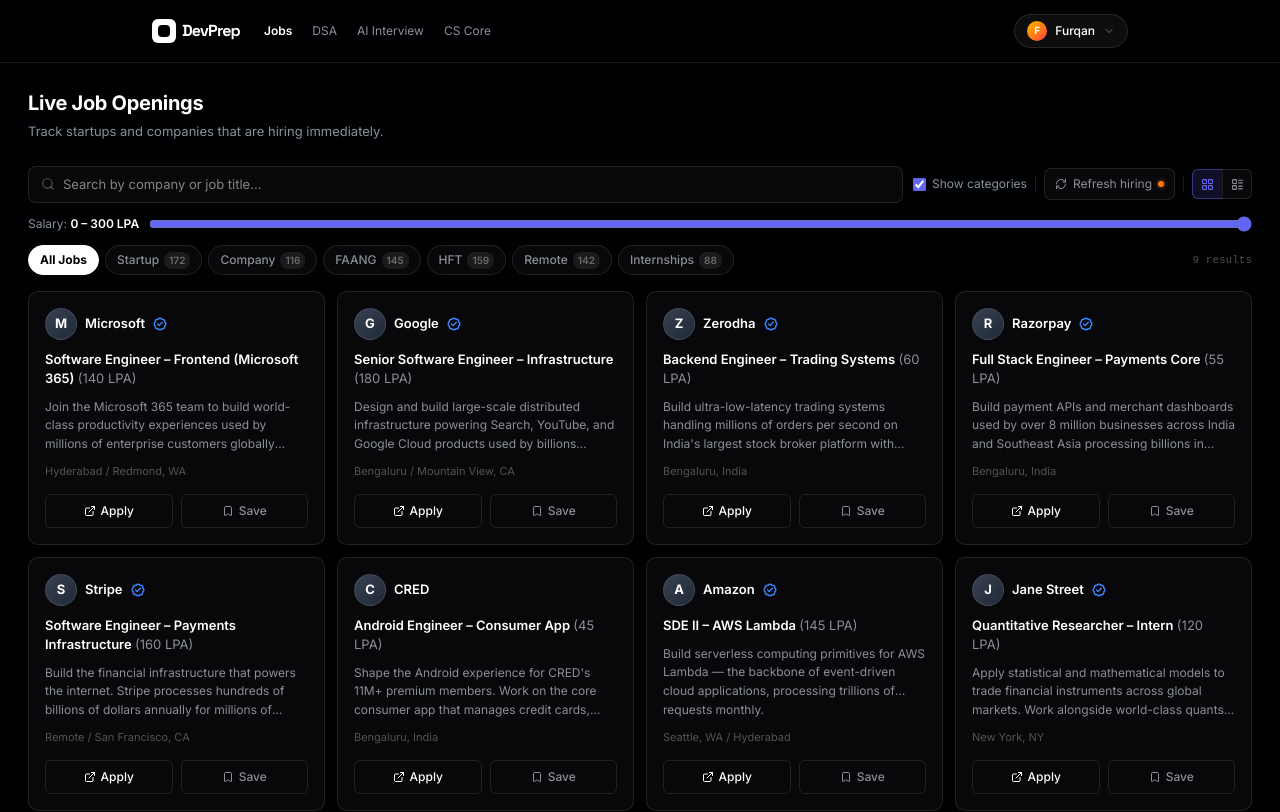
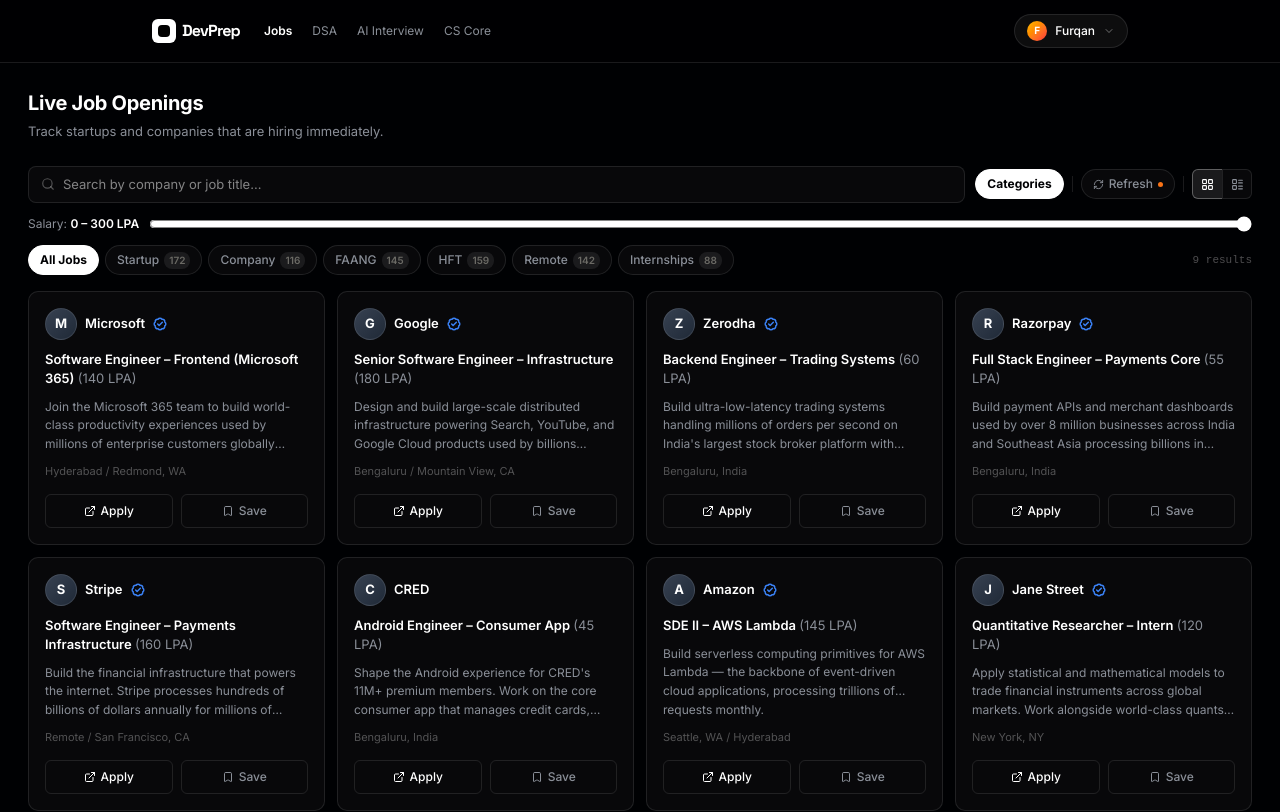
Before and after one commit to Furqan-7/DevPrep, a Next.js app in the folder apps/web/: page /dashboard/jobs in a window 1280 px wide. Shown: the top 812 px of the page. Built offline with nearby package versions, Linux system fonts and the light colour scheme.

Commit message:
Ui Chnage

```diff
--- a/apps/web/app/CSCore/page.tsx
+++ b/apps/web/app/CSCore/page.tsx
@@ -211,8 +211,8 @@
               onClick={() => { setTopic(t); setAnswers({}); setChecked({}); }}
               className={`px-4 py-1.5 rounded-full text-xs font-semibold tracking-tight transition-all duration-300 border ${
                 topic === t
-                  ? "bg-white/10 text-white border-white/30 shadow-[0_0_10px_rgba(255,255,255,0.08)]"
-                  : "bg-white/[0.03] text-brand-muted border-white/10 hover:border-white/30 hover:text-white"
+                  ? "bg-white text-black border-white shadow-[0_0_15px_rgba(255,255,255,0.15)]"
+                  : "bg-transparent text-brand-muted border-white/10 hover:border-white/30 hover:text-white"
               }`}
             >
               {t}
@@ -230,8 +230,8 @@
                 disabled={locked}
                 className={`flex items-center gap-2 px-4 py-1.5 rounded-full text-xs font-semibold tracking-tight transition-all duration-300 border ${
                   d === "Easy"
-                    ? "bg-white text-black border-white shadow-[0_0_15px_rgba(255,255,255,0.2)]"
-                    : "bg-white/[0.02] text-brand-muted/40 border-white/[0.06] cursor-not-allowed"
+                    ? "bg-white text-black border-white shadow-[0_0_15px_rgba(255,255,255,0.15)]"
+                    : "bg-transparent text-brand-muted/30 border-white/[0.06] cursor-not-allowed"
                 }`}
               >
                 {locked && <Lock size={10} className="opacity-50" />}
--- a/apps/web/app/dashboard/page.tsx
+++ b/apps/web/app/dashboard/page.tsx
@@ -1,99 +1,5 @@
-"use client";
-import DashboardShell from "@/components/dashboard/DashboardShell";
-import JobsGrid from "@/components/jobs/JobsGrid";
-import { HARDCODED_JOBS } from "@/data/jobs";
-import DSAPage from "@/app/DSA/page";
-import CSCorePage from "@/app/CSCore/page";
-
-const NAV_TITLES: Record<string, string> = {
-  "All Jobs": "Live Job Openings",
-  "Startup Jobs": "Startup Hiring",
-  "Company Jobs": "Company Hiring",
-  "FAANG Jobs": "FAANG Openings",
-  "HFT Jobs": "HFT Openings",
-  "Remote Jobs": "Remote Openings",
-  "Internships Hiring": "Internships",
-  "Hiring Calendar": "Hiring Calendar",
-  "questions": "Company Question Sets",
-};
-
-const NAV_SUBTITLES: Record<string, string> = {
-  "All Jobs": "Track startups and companies that are hiring immediately.",
-  "Startup Jobs": "Early-stage to Series C startups actively hiring.",
-  "Company Jobs": "Established companies with open engineering roles.",
-  "FAANG Jobs": "Facebook, Amazon, Apple, Netflix, Google and more.",
-  "HFT Jobs": "High-frequency trading and quant finance firms.",
-  "Remote Jobs": "Fully remote roles from companies worldwide.",
-  "Internships Hiring": "Summer and off-cycle internship opportunities.",
-};
-
-function getCategoryFilter(nav: string) {
-  const map: Record<string, string> = {
-    "Startup Jobs": "startup",
-    "Company Jobs": "company",
-    "FAANG Jobs": "faang",
-    "HFT Jobs": "hft",
-    "Remote Jobs": "remote",
-    "Internships Hiring": "internship",
-  };
-  return map[nav] ?? "all";
-}
+import { redirect } from "next/navigation";
 
 export default function DashboardPage() {
-  return (
-    <DashboardShell defaultNav="All Jobs">
-      {(activeNav) => {
-        const title = NAV_TITLES[activeNav] ?? activeNav;
-        const subtitle = NAV_SUBTITLES[activeNav] ?? "";
-
-        // Filter jobs based on active nav
-        const categoryFilter = getCategoryFilter(activeNav);
-        const jobs =
-          categoryFilter === "all"
-            ? HARDCODED_JOBS
-            : HARDCODED_JOBS.filter((j) => {
-                if (categoryFilter === "remote") return j.type === "remote";
-                if (categoryFilter === "internship") return j.type === "internship";
-                return j.category === categoryFilter;
-              });
-
-        // Show DSA page for "Company Question Sets"
-        if (activeNav === "questions") {
-          return <DSAPage />;
-        }
-
-        // Show CS Core page
-        if (activeNav === "cs-core") {
-          return <CSCorePage />;
-        }
-
-        return (
-          <div style={{ padding: "24px 28px", fontFamily: "Inter, system-ui, sans-serif" }}>
-            {/* Page header */}
-            <div style={{ marginBottom: 24 }}>
-              <h1
-                style={{
-                  margin: 0,
-                  fontSize: 20,
-                  fontWeight: 700,
-                  color: "#ffffff",
-                  letterSpacing: -0.3,
-                }}
-              >
-                {title}
-              </h1>
-              {subtitle && (
-                <p style={{ margin: "4px 0 0", fontSize: 13, color: "#8a8f98" }}>
-                  {subtitle}
-                </p>
-              )}
-            </div>
-
-            {/* Jobs grid with filters */}
-            <JobsGrid jobs={jobs} showFilters={true} />
-          </div>
-        );
-      }}
-    </DashboardShell>
-  );
+  redirect("/dashboard/jobs");
 }
--- a/apps/web/components/jobs/JobFilters.tsx
+++ b/apps/web/components/jobs/JobFilters.tsx
@@ -93,32 +93,28 @@
 
         {/* Right controls group */}
         <div style={{ display: "flex", alignItems: "center", gap: 8, flexShrink: 0 }}>
-          {/* Show categories checkbox */}
-          <label
+          {/* Show categories pill toggle */}
+          <button
+            onClick={() => setShowCategories(!showCategories)}
             style={{
               display: "flex",
               alignItems: "center",
-              gap: 6,
+              gap: 5,
+              padding: "5px 11px",
+              borderRadius: 20,
+              border: `1px solid ${showCategories ? "#ffffff" : "rgba(255,255,255,0.1)"}`,
+              background: showCategories ? "#ffffff" : "rgba(255,255,255,0.03)",
+              color: showCategories ? "#000103" : "#8a8f98",
+              fontSize: 12,
+              fontWeight: showCategories ? 700 : 500,
               cursor: "pointer",
-              fontSize: 12,
-              color: "#8a8f98",
+              fontFamily: "inherit",
+              transition: "all 0.15s",
               whiteSpace: "nowrap",
-              userSelect: "none",
             }}
           >
-            <input
-              type="checkbox"
-              checked={showCategories}
-              onChange={(e) => setShowCategories(e.target.checked)}
-              style={{
-                accentColor: "#6366f1",
-                cursor: "pointer",
-                width: 13,
-                height: 13,
-              }}
-            />
-            Show categories
-          </label>
+            Categories
+          </button>
 
           {/* Separator */}
           <div
@@ -130,52 +126,49 @@
             }}
           />
 
-          {/* Refresh hiring button */}
+          {/* Refresh hiring pill */}
           <button
             onClick={handleRefresh}
             style={{
               display: "flex",
               alignItems: "center",
-              gap: 6,
-              padding: "6px 10px",
-              borderRadius: 7,
+              gap: 5,
+              padding: "5px 11px",
+              borderRadius: 20,
               border: "1px solid rgba(255,255,255,0.1)",
               background: "rgba(255,255,255,0.03)",
               color: "#8a8f98",
               fontSize: 12,
+              fontWeight: 500,
               cursor: "pointer",
               fontFamily: "inherit",
-              transition: "background 0.15s, color 0.15s",
+              transition: "all 0.15s",
               whiteSpace: "nowrap",
             }}
             onMouseEnter={(e) => {
-              (e.currentTarget as HTMLButtonElement).style.background =
-                "rgba(255,255,255,0.08)";
+              (e.currentTarget as HTMLButtonElement).style.borderColor = "rgba(255,255,255,0.3)";
               (e.currentTarget as HTMLButtonElement).style.color = "#ffffff";
             }}
             onMouseLeave={(e) => {
-              (e.currentTarget as HTMLButtonElement).style.background =
-                "rgba(255,255,255,0.03)";
+              (e.currentTarget as HTMLButtonElement).style.borderColor = "rgba(255,255,255,0.1)";
               (e.currentTarget as HTMLButtonElement).style.color = "#8a8f98";
             }}
           >
             <RefreshCw
-              size={12}
+              size={11}
               style={{
                 transition: "transform 0.65s ease",
                 transform: refreshSpin ? "rotate(360deg)" : "rotate(0deg)",
               }}
             />
-            Refresh hiring
-            {/* Orange live dot */}
+            Refresh
             <span
               style={{
-                width: 6,
-                height: 6,
+                width: 5,
+                height: 5,
                 borderRadius: "50%",
                 background: "#f97316",
                 flexShrink: 0,
-                boxShadow: "0 0 4px rgba(249,115,22,0.7)",
               }}
             />
           </button>
@@ -202,15 +195,12 @@
                 width: 30,
                 height: 30,
                 borderRadius: "6px 0 0 6px",
-                borderTop: `1px solid ${viewMode === "grid" ? "rgba(99,102,241,0.5)" : "rgba(255,255,255,0.1)"}`,
-                borderLeft: `1px solid ${viewMode === "grid" ? "rgba(99,102,241,0.5)" : "rgba(255,255,255,0.1)"}`,
-                borderBottom: `1px solid ${viewMode === "grid" ? "rgba(99,102,241,0.5)" : "rgba(255,255,255,0.1)"}`,
+                borderTop: `1px solid ${viewMode === "grid" ? "rgba(255,255,255,0.3)" : "rgba(255,255,255,0.1)"}`,
+                borderLeft: `1px solid ${viewMode === "grid" ? "rgba(255,255,255,0.3)" : "rgba(255,255,255,0.1)"}`,
+                borderBottom: `1px solid ${viewMode === "grid" ? "rgba(255,255,255,0.3)" : "rgba(255,255,255,0.1)"}`,
                 borderRight: "none",
-                background:
-                  viewMode === "grid"
-                    ? "rgba(99,102,241,0.15)"
-                    : "rgba(255,255,255,0.03)",
-                color: viewMode === "grid" ? "#6366f1" : "#8a8f98",
+                background: viewMode === "grid" ? "rgba(255,255,255,0.1)" : "rgba(255,255,255,0.03)",
+                color: viewMode === "grid" ? "#ffffff" : "#8a8f98",
                 cursor: "pointer",
                 transition: "all 0.15s",
               }}
@@ -227,16 +217,9 @@
                 width: 30,
                 height: 30,
                 borderRadius: "0 6px 6px 0",
-                border: `1px solid ${
-                  viewMode === "list"
-                    ? "rgba(99,102,241,0.5)"
-                    : "rgba(255,255,255,0.1)"
-                }`,
-                background:
-                  viewMode === "list"
-                    ? "rgba(99,102,241,0.15)"
-                    : "rgba(255,255,255,0.03)",
-                color: viewMode === "list" ? "#6366f1" : "#8a8f98",
+                border: `1px solid ${viewMode === "list" ? "rgba(255,255,255,0.3)" : "rgba(255,255,255,0.1)"}`,
+                background: viewMode === "list" ? "rgba(255,255,255,0.1)" : "rgba(255,255,255,0.03)",
+                color: viewMode === "list" ? "#ffffff" : "#8a8f98",
                 cursor: "pointer",
                 transition: "all 0.15s",
               }}
@@ -261,7 +244,7 @@
           max={300}
           value={value.salaryMax}
           onChange={(e) => set({ salaryMax: Number(e.target.value) })}
-          style={{ flex: 1, accentColor: "#6366f1" }}
+          style={{ flex: 1, accentColor: "white" }}
         />
       </div>
 
```
Also changed, not shown: apps/web/app/DSA/page.tsx (+11 -10 lines).
